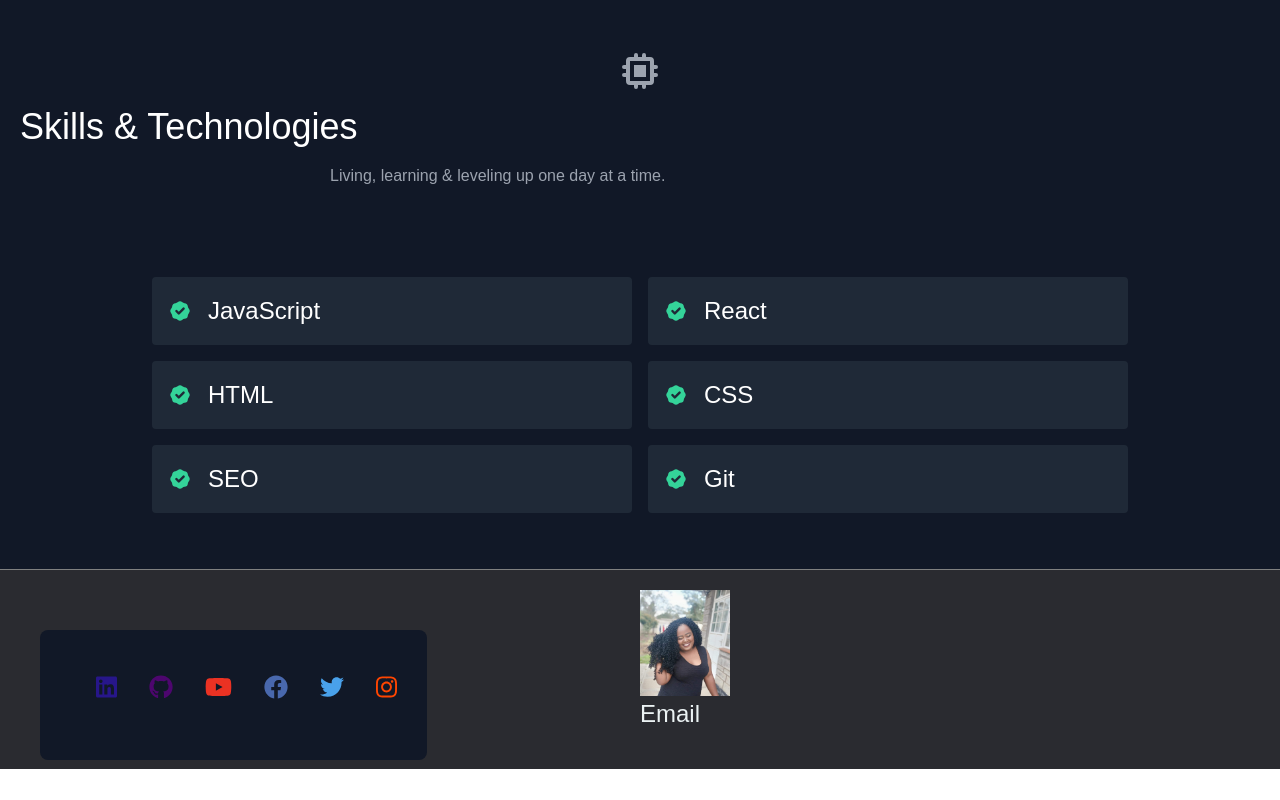
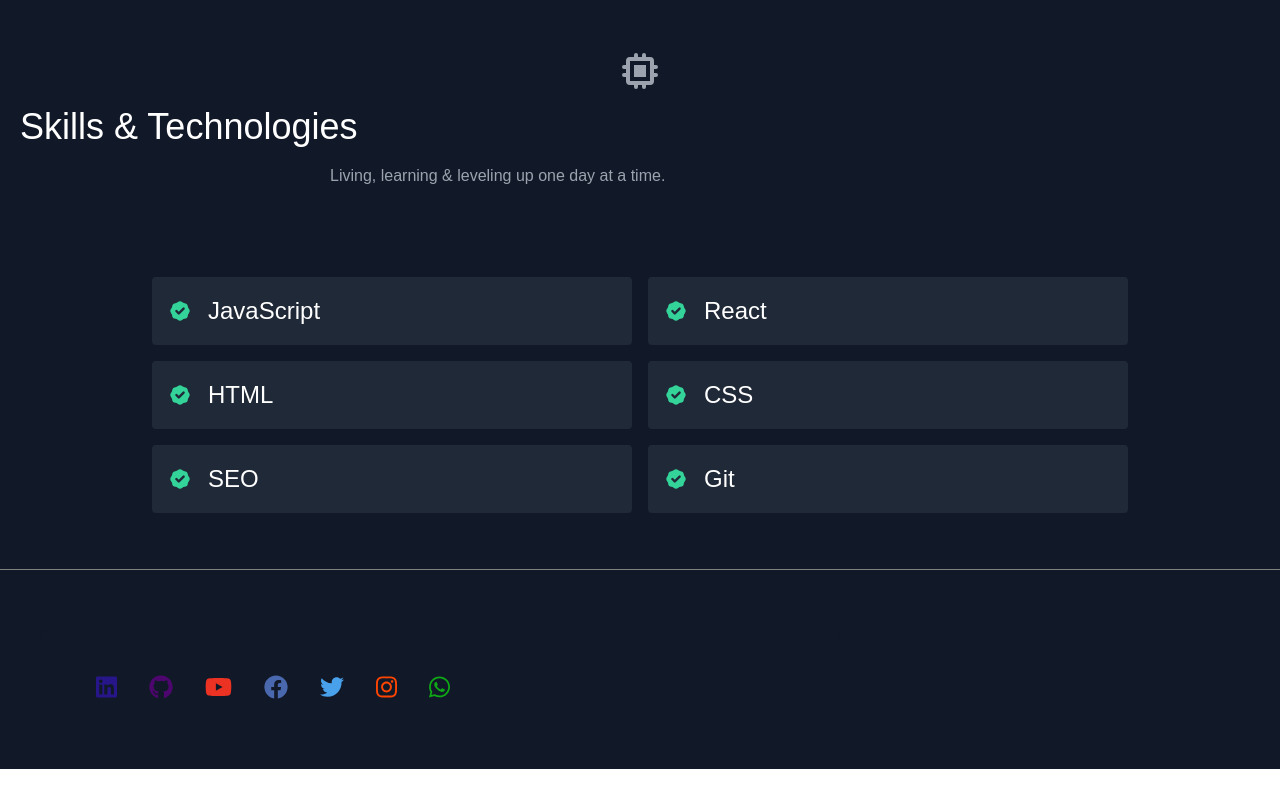
Before and after one commit to Susan56789/portfolio, a React (Create React App) app: page / in a window 1280 px wide. Shown: the part 1043-1843 px from the top of the page. Built offline with nearby package versions, Linux system fonts and the light colour scheme.

Commit message:
made chages to footer

```diff
--- a/src/components/Footer.js
+++ b/src/components/Footer.js
@@ -2,7 +2,7 @@ import React from 'react';
 import '../index.css';
 import {Container,Row,Col} from 'reactstrap';
 import Contact from './Contact';
-import user from "../images/user.jpg";
+
 
 function Footer(){
 return(
@@ -14,14 +14,6 @@ return(
       </Col>
     </Row>
 </Container>
-<Container>
-    <Row>
-        <Col>
-        <img src={user}  width="90" height="90" alt="Susan Wairimu"/>
-        <a href="mailto:susanwairimu177@gmail.com">Email</a>
-        </Col>
-    </Row>
-</Container>
 </footer>
 );
 }
--- a/src/index.css
+++ b/src/index.css
@@ -25,6 +25,7 @@ body{
     height:50px;
     bottom: 0;
     float:left;
+    width: 100%;
   }
   a.social {
     margin: 0 1rem;
@@ -60,7 +61,6 @@ body{
     right:0;
     display: flex;
     position: relative;
-    background-color: rgb(42, 43, 48);
     border-top: 1px solid grey;
     text-align: center;
     padding: 20px;
```
